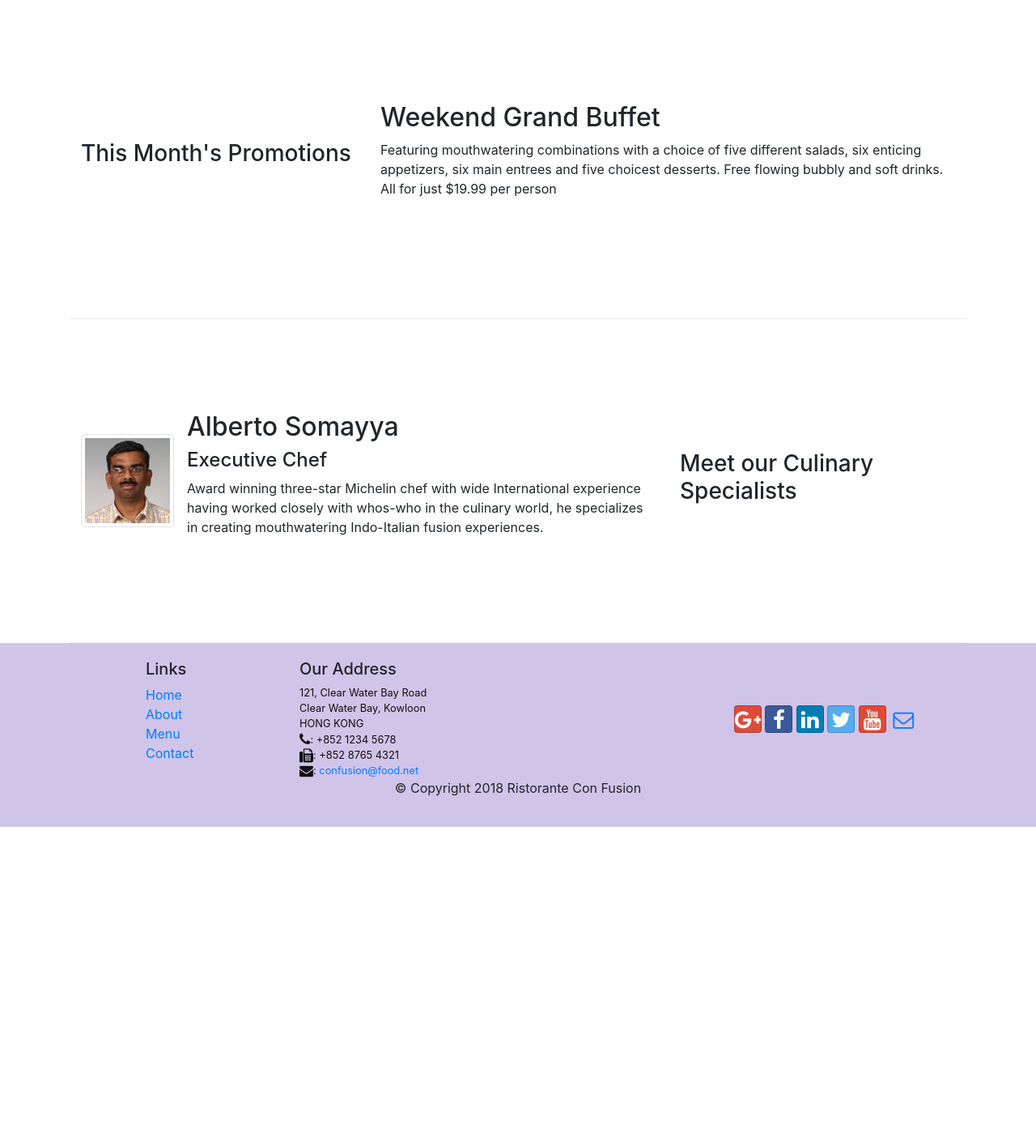
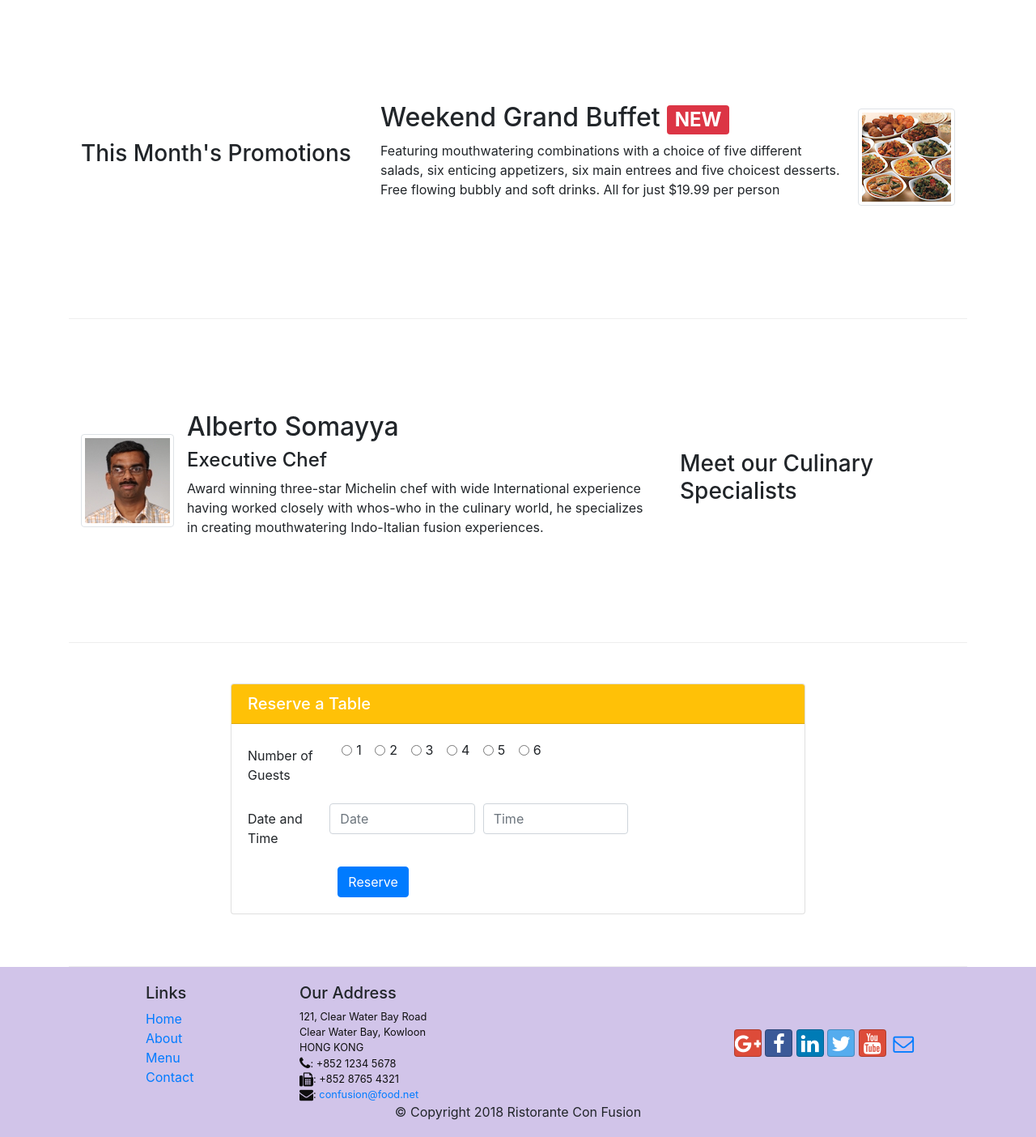
Before and after one commit to Apurvadutta/bootstrap-project, a website: page index.html in a window 1280 px wide. Shown: the part 740-2144 px from the top of the page at 81% size. Before the commit the page ends 1761 px from the top, so only its background shows below. Drawn offline with nearby package versions, Linux system fonts and the light colour scheme.

Commit message:
assignment 2

```diff
--- a/index.html
+++ b/index.html
@@ -40,9 +40,17 @@
                     <h1>Ristorante con Fusion</h1>
                     <p>We take inspiration from the World's best cuisines, and create a unique fusion experience. Our lipsmacking creations will tickle your culinary senses!</p>
                 </div>
+
                 <div class="col-12 col-sm align-self-center">
                     <img src="img/logo.png" class="img-fluid">
+
                 </div>
+                <div class="col-12 col-sm align-self-center">
+                    <a class="btn btn-warning col-sm" href="#testform" role="button">Reserve Table</a>
+
+                </div>
+
+
             </div>
         </div>
     </header>
@@ -74,8 +82,15 @@
                 <h3>This Month's Promotions</h3>
             </div>
             <div class="col col-sm col-md">
-                <h2>Weekend Grand Buffet</h2>
-                <p>Featuring mouthwatering combinations with a choice of five different salads, six enticing appetizers, six main entrees and five choicest desserts. Free flowing bubbly and soft drinks. All for just $19.99 per person </p>
+                <div class="media">
+
+                    <div class="media-body">
+                        <h2 class="mt-0">Weekend Grand Buffet <span class="badge badge-danger">NEW</span></h2>
+                        <p class="d-none d-sm-block">Featuring mouthwatering combinations with a choice of five different salads, six enticing appetizers, six main entrees and five choicest desserts. Free flowing bubbly and soft drinks. All for just $19.99 per person </p>
+                    </div>
+                    <img class="d-flex ml-3 img-thumbnail align-self-center"
+                            src="img/buffet.png" alt="buffet">
+                </div>
             </div>
         </div>
 
@@ -97,6 +112,63 @@
                         </p>
                 </div>
             </div>
+            </div>
+
+        </div>
+        <div class="row row-content">
+            <div class="col-12 col-sm-8 offset-sm-2">
+                <div class="card">
+                    <h5 class="card-header bg-warning text-white">Reserve a Table</h5>
+                    <div class="card-body">
+                        <form id="testform">
+                            <div class="form-group row">
+                                <label for="noofguests" class="col-md-2 col-form-label">Number of Guests</label>
+
+                                <div class="col-md-10">
+                                      <div class="form-check form-check-inline">
+                                        <input class="form-check-input" type="radio" name="inlineRadioOptions" id="inlineRadio1" value="option1">
+                                        <label class="form-check-label" for="inlineRadio1">1</label>
+                                      </div>
+                                      <div class="form-check form-check-inline">
+                                        <input class="form-check-input" type="radio" name="inlineRadioOptions" id="inlineRadio2" value="option2">
+                                        <label class="form-check-label" for="inlineRadio2">2</label>
+                                      </div>
+                                      <div class="form-check form-check-inline">
+                                        <input class="form-check-input" type="radio" name="inlineRadioOptions" id="inlineRadio1" value="option1">
+                                        <label class="form-check-label" for="inlineRadio1">3</label>
+                                      </div>
+                                      <div class="form-check form-check-inline">
+                                        <input class="form-check-input" type="radio" name="inlineRadioOptions" id="inlineRadio2" value="option2">
+                                        <label class="form-check-label" for="inlineRadio2">4</label>
+                                      </div>
+                                      <div class="form-check form-check-inline">
+                                        <input class="form-check-input" type="radio" name="inlineRadioOptions" id="inlineRadio1" value="option1">
+                                        <label class="form-check-label" for="inlineRadio1">5</label>
+                                      </div>
+                                      <div class="form-check form-check-inline">
+                                        <input class="form-check-input" type="radio" name="inlineRadioOptions" id="inlineRadio2" value="option2">
+                                        <label class="form-check-label" for="inlineRadio2">6</label>
+                                      </div>
+
+                                </div>
+                            </div>
+                            <div class="form-group row">
+                                <label for="dateandtime" class="col-12 col-md-2 col-form-label">Date and Time</label>
+                                <div class="form-row">
+                                    <div class="col-12 col-md-4">
+                                      <input type="text" class="form-control" placeholder="Date">
+                                    </div>
+                                    <div class="col-12 col-md-4">
+                                      <input type="text" class="form-control" placeholder="Time">
+                                    </div>
+                                </div>
+                            </div>
+                            <button class="btn btn-primary offset-md-2" type="submit">Reserve</button>
+                        </form>
+                    </div>
+                </div>
+
+
             </div>
 
         </div>
```
